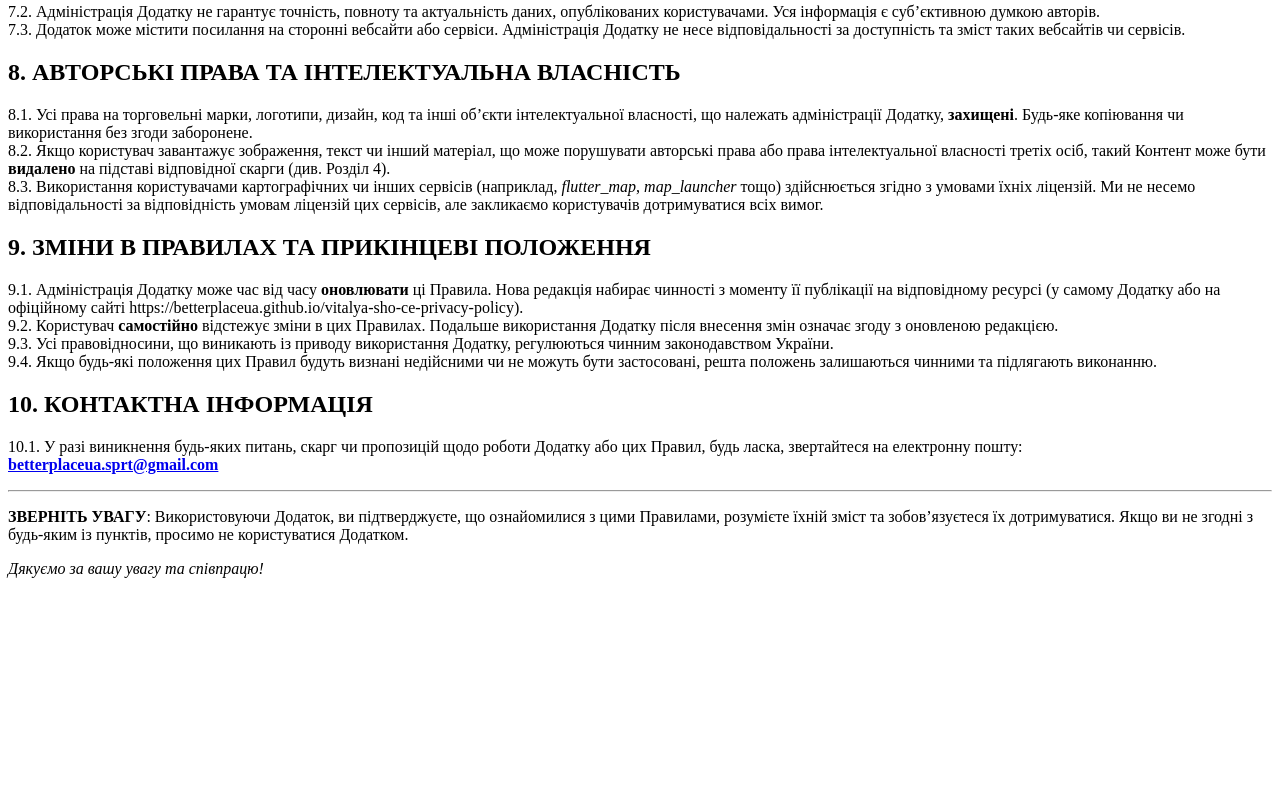
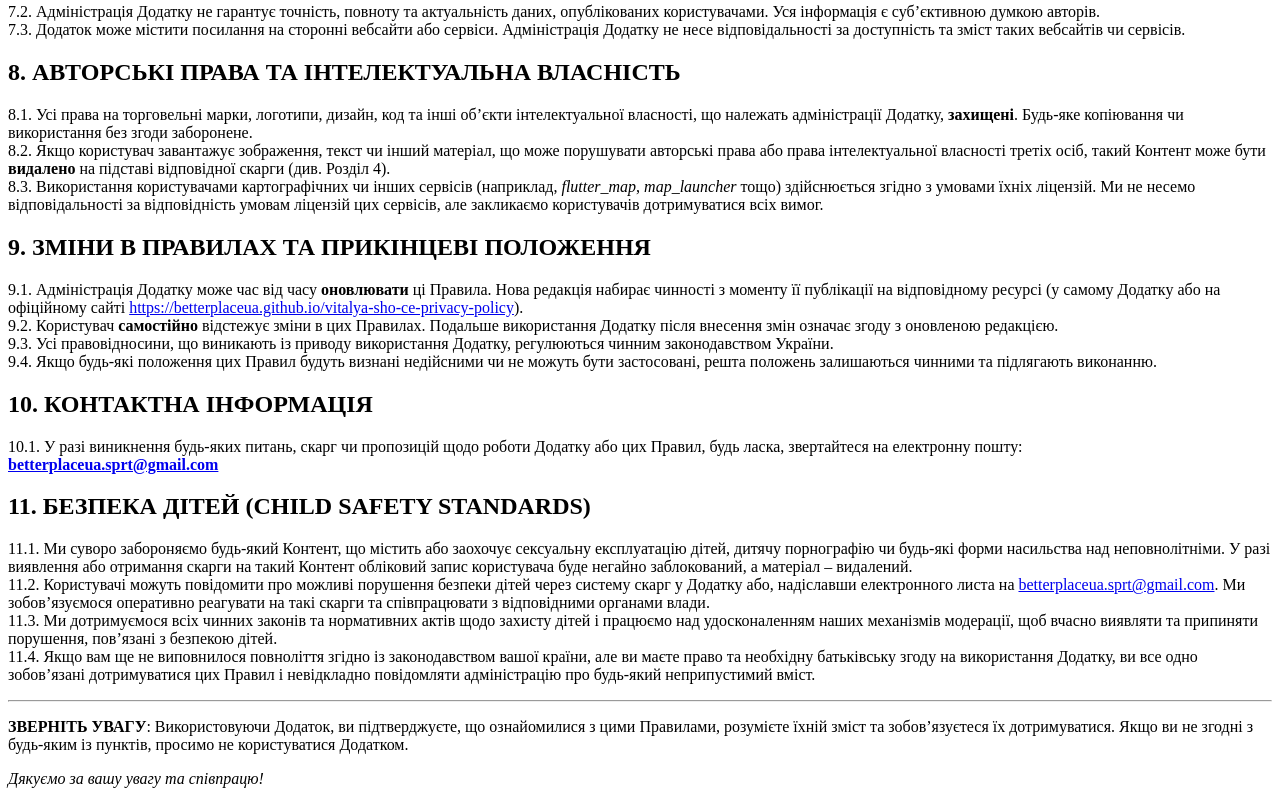
Before and after one commit to BetterPlaceUA/vitalya-sho-ce-terms-and-conditions, a plain HTML site: page index.html in a window 1280 px wide. Shown: the part 1701-2505 px from the top of the page. Before the commit the page ends 2295 px from the top, so only its background shows below. Drawn offline with Linux system fonts and the light colour scheme.

Commit message:
Update index.html

```diff
--- a/index.html
+++ b/index.html
@@ -22,7 +22,7 @@
 3.2. Користувач <strong>зобов’язаний</strong> переконатися, що Контент не порушує законодавства, прав інших осіб та положень цих Правил, у тому числі:</p>
 <ul>
   <li>Забороняється публікувати будь-яку особисту чи конфіденційну інформацію інших осіб без їх згоди.</li>
-  <li>Забороняється публікувати, поширювати або іншим чином робити доступним Контент, який містить насильство, ненависть, шахрайство, спам, порнографію, пропагує дискримінацію, містить погрози, мову ворожнечі, або інший неприпустимий вміст (детальніше див. <strong>Розділ 5</strong>).</li>
+  <li>Забороняється публікувати, поширювати або іншим чином робити доступним Контент, який містить насильство, ненависть, шахрайство, спам, порнографію, пропагує дискримінацію, містить погрози, мову ворожнечі або інший неприпустимий вміст (детальніше див. <strong>Розділ 5</strong>).</li>
 </ul>
 <p>3.3. Попередня модерація Контенту <strong>не проводиться</strong>. Увесь Контент розміщується автоматично. Проте, якщо Контент порушує Правила або отримує скаргу, він може бути видалений, а користувач – заблокований.<br>
 3.4. Додаток «Віталя, шо це?» <strong>не відповідає</strong> за точність, повноту або достовірність Контенту, розміщеного користувачами. Усі публікації є <strong>суб’єктивною думкою</strong> авторів. <strong>Будь-які збіги з реальними особами або подіями є випадковими.</strong></p>
@@ -87,7 +87,7 @@
 8.3. Використання користувачами картографічних чи інших сервісів (наприклад, <em>flutter_map</em>, <em>map_launcher</em> тощо) здійснюється згідно з умовами їхніх ліцензій. Ми не несемо відповідальності за відповідність умовам ліцензій цих сервісів, але закликаємо користувачів дотримуватися всіх вимог.</p>
 
 <h2>9. ЗМІНИ В ПРАВИЛАХ ТА ПРИКІНЦЕВІ ПОЛОЖЕННЯ</h2>
-<p>9.1. Адміністрація Додатку може час від часу <strong>оновлювати</strong> ці Правила. Нова редакція набирає чинності з моменту її публікації на відповідному ресурсі (у самому Додатку або на офіційному сайті https://betterplaceua.github.io/vitalya-sho-ce-privacy-policy).<br>
+<p>9.1. Адміністрація Додатку може час від часу <strong>оновлювати</strong> ці Правила. Нова редакція набирає чинності з моменту її публікації на відповідному ресурсі (у самому Додатку або на офіційному сайті <a href="https://betterplaceua.github.io/vitalya-sho-ce-privacy-policy" target="_blank">https://betterplaceua.github.io/vitalya-sho-ce-privacy-policy</a>).<br>
 9.2. Користувач <strong>самостійно</strong> відстежує зміни в цих Правилах. Подальше використання Додатку після внесення змін означає згоду з оновленою редакцією.<br>
 9.3. Усі правовідносини, що виникають із приводу використання Додатку, регулюються чинним законодавством України.<br>
 9.4. Якщо будь-які положення цих Правил будуть визнані недійсними чи не можуть бути застосовані, решта положень залишаються чинними та підлягають виконанню.</p>
@@ -96,6 +96,12 @@
 <p>10.1. У разі виникнення будь-яких питань, скарг чи пропозицій щодо роботи Додатку або цих Правил, будь ласка, звертайтеся на електронну пошту:<br>
 <strong><a href="mailto:betterplaceua.sprt@gmail.com">betterplaceua.sprt@gmail.com</a></strong></p>
 
+<h2>11. БЕЗПЕКА ДІТЕЙ (CHILD SAFETY STANDARDS)</h2>
+<p>11.1. Ми суворо забороняємо будь-який Контент, що містить або заохочує сексуальну експлуатацію дітей, дитячу порнографію чи будь-які форми насильства над неповнолітніми. У разі виявлення або отримання скарги на такий Контент обліковий запис користувача буде негайно заблокований, а матеріал – видалений.<br>
+11.2. Користувачі можуть повідомити про можливі порушення безпеки дітей через систему скарг у Додатку або, надіславши електронного листа на <a href="mailto:betterplaceua.sprt@gmail.com">betterplaceua.sprt@gmail.com</a>. Ми зобов’язуємося оперативно реагувати на такі скарги та співпрацювати з відповідними органами влади.<br>
+11.3. Ми дотримуємося всіх чинних законів та нормативних актів щодо захисту дітей і працюємо над удосконаленням наших механізмів модерації, щоб вчасно виявляти та припиняти порушення, пов’язані з безпекою дітей.<br>
+11.4. Якщо вам ще не виповнилося повноліття згідно із законодавством вашої країни, але ви маєте право та необхідну батьківську згоду на використання Додатку, ви все одно зобов’язані дотримуватися цих Правил і невідкладно повідомляти адміністрацію про будь-який неприпустимий вміст.</p>
+
 <hr>
 <p><strong>ЗВЕРНІТЬ УВАГУ</strong>: Використовуючи Додаток, ви підтверджуєте, що ознайомилися з цими Правилами, розумієте їхній зміст та зобов’язуєтеся їх дотримуватися. Якщо ви не згодні з будь-яким із пунктів, просимо не користуватися Додатком.</p>
 <p><em>Дякуємо за вашу увагу та співпрацю!</em></p>
```
